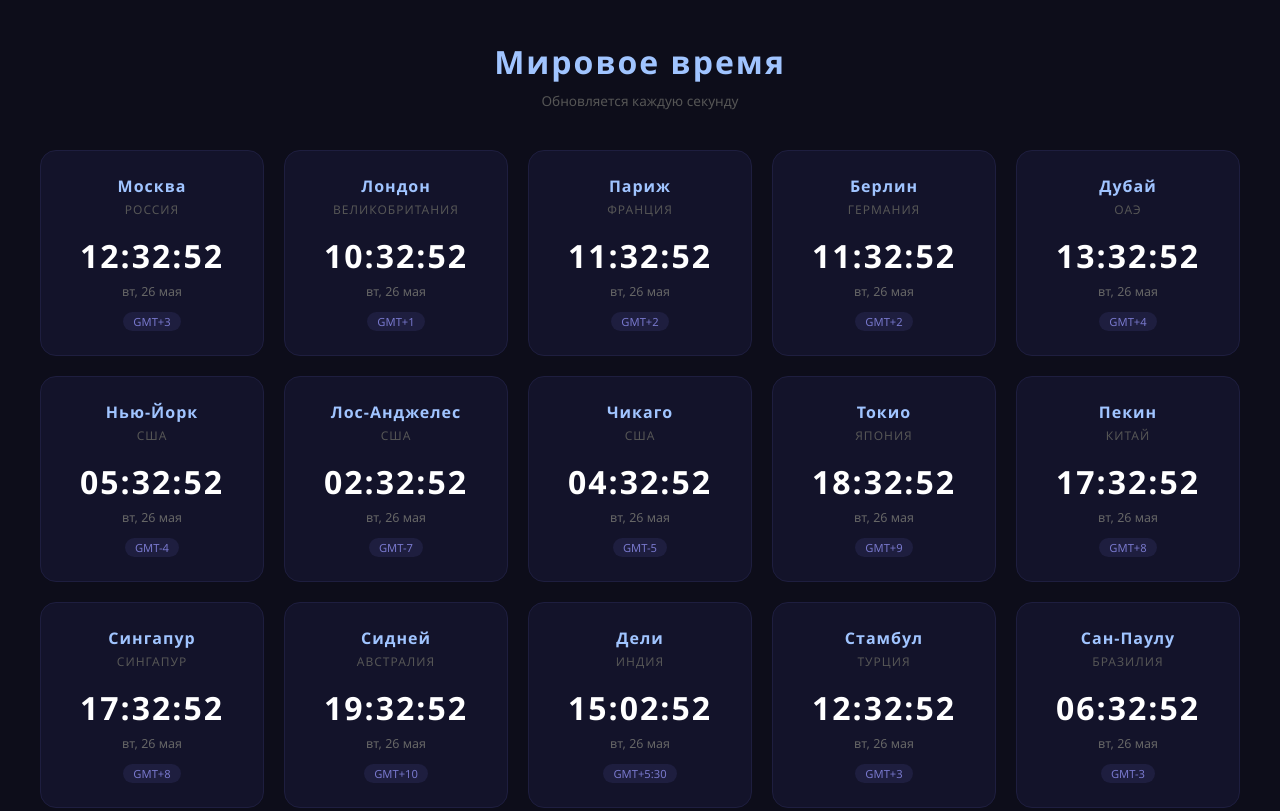
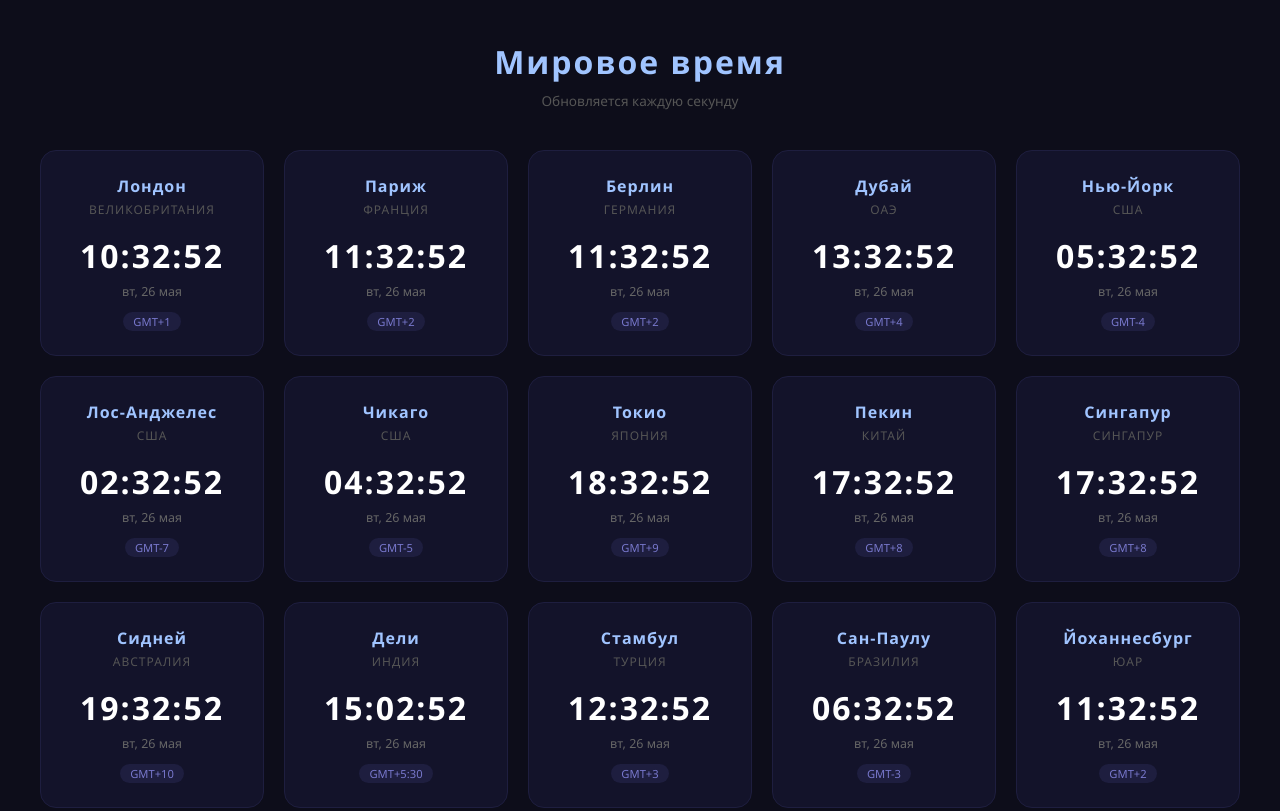
Before and after one commit to YuliyaShulgina/test, a plain HTML site: page index.html in a window 1280 px wide. Shown: the top 811 px of the page. Drawn offline with Linux system fonts and the light colour scheme.

Commit message:
Remove Moscow from world clock

```diff
--- a/index.html
+++ b/index.html
@@ -102,7 +102,6 @@
 
   <script>
     const zones = [
-      { city: "Москва",        country: "Россия",         tz: "Europe/Moscow" },
       { city: "Лондон",        country: "Великобритания", tz: "Europe/London" },
       { city: "Париж",         country: "Франция",        tz: "Europe/Paris" },
       { city: "Берлин",        country: "Германия",       tz: "Europe/Berlin" },
```
